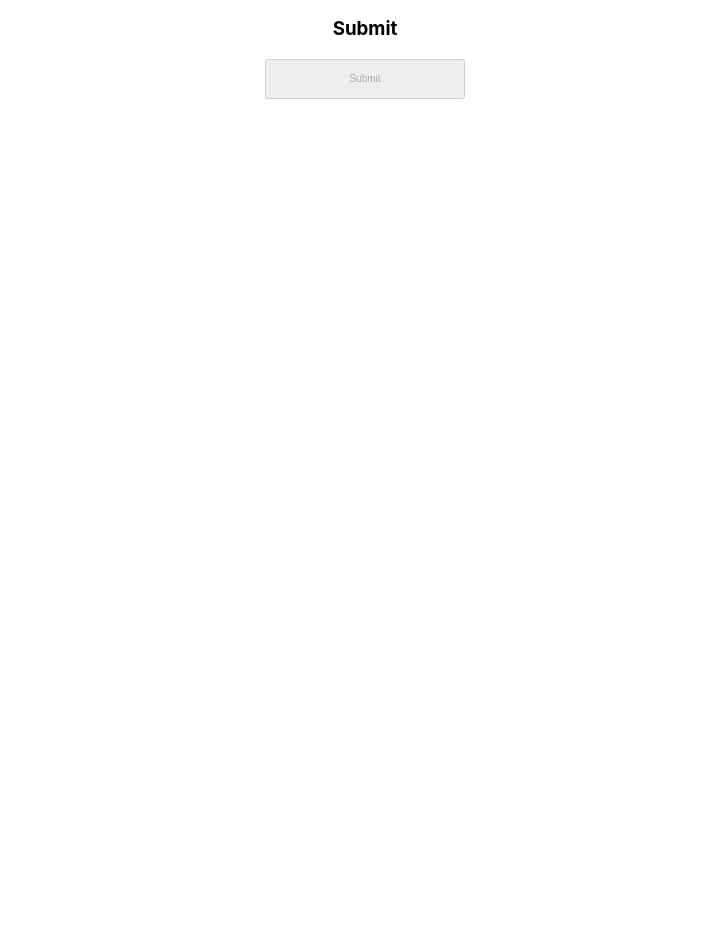
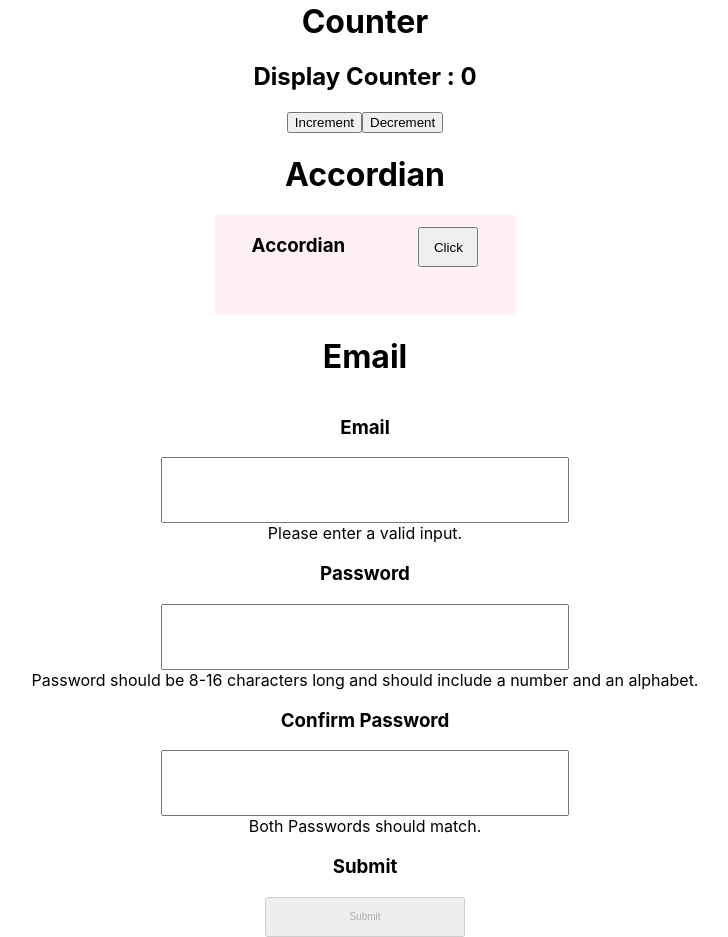
Before and after one commit to aparajit0511/ReactLLD, a React (Create React App) app: page / in a window 1280 px wide. Shown: the part 503-1440 px from the top of the page, without its empty margins (275-1003 px from the left). Before the commit the page ends 800 px from the top, so only its background shows below. Built offline with nearby package versions, Linux system fonts and the light colour scheme.

Commit message:
email validation

```diff
--- a/src/App.js
+++ b/src/App.js
@@ -9,11 +9,11 @@ import StarRating from "./LLD/StarRating";
 function App() {
   return (
     <div className="App">
-      {/* <StarRating />
+      <StarRating />
       <Popup />
       <PopOver />
       <Counter />
-      <Accordian /> */}
+      <Accordian />
       <Email />
     </div>
   );
--- a/src/LLD/Email.js
+++ b/src/LLD/Email.js
@@ -57,15 +57,26 @@ function Email() {
     console.log(ValidPass);
     setConfirmPass(ValidPass);
     if (ValidPass.length < Pass.length && ValidPass !== Pass) {
-      setCPError(true);
+      setCPError(false);
     }
 
-    if (ValidPass.length == Pass.length && ValidPass === Pass) {
-      setCPError(false);
+    if (ValidPass.length === Pass.length && ValidPass === Pass) {
+      setCPError(true);
     }
   };
 
   console.log(EError, PassE, CPError);
+
+  const onSubmitHandler = (event) => {
+    event.preventDefault();
+    if (EError && PassE && CPError) {
+      console.log("Email:", Email);
+      console.log("Password:", Pass);
+      console.log("Confirm Password:", ConfirmPass);
+    } else {
+      console.log("Form contains errors");
+    }
+  };
 
   return (
     <div
@@ -78,7 +89,7 @@ function Email() {
     >
       <h1>Email</h1>
       <div>
-        <form>
+        <form onSubmit={onSubmitHandler}>
           <h3>Email</h3>
           <input
             type="text"
@@ -107,13 +118,16 @@ function Email() {
             style={{ width: "400px", height: "60px", fontSize: "30px" }}
             onChange={onConfirmPass}
           />
-          {CPError && <div>Both Passwords should match.</div>}
+          {!CPError && <div>Both Passwords should match.</div>}
           <h3>Submit</h3>
-          <input
+          <button
             type="submit"
-            disabled={!EError || !PassE || CPError}
+            disabled={!EError || !PassE || !CPError}
             style={{ width: "200px", height: "40px", fontSize: "10px" }}
-          />
+            //   onClick={onSubmitHandler}
+          >
+            Submit
+          </button>
         </form>
       </div>
     </div>
```
